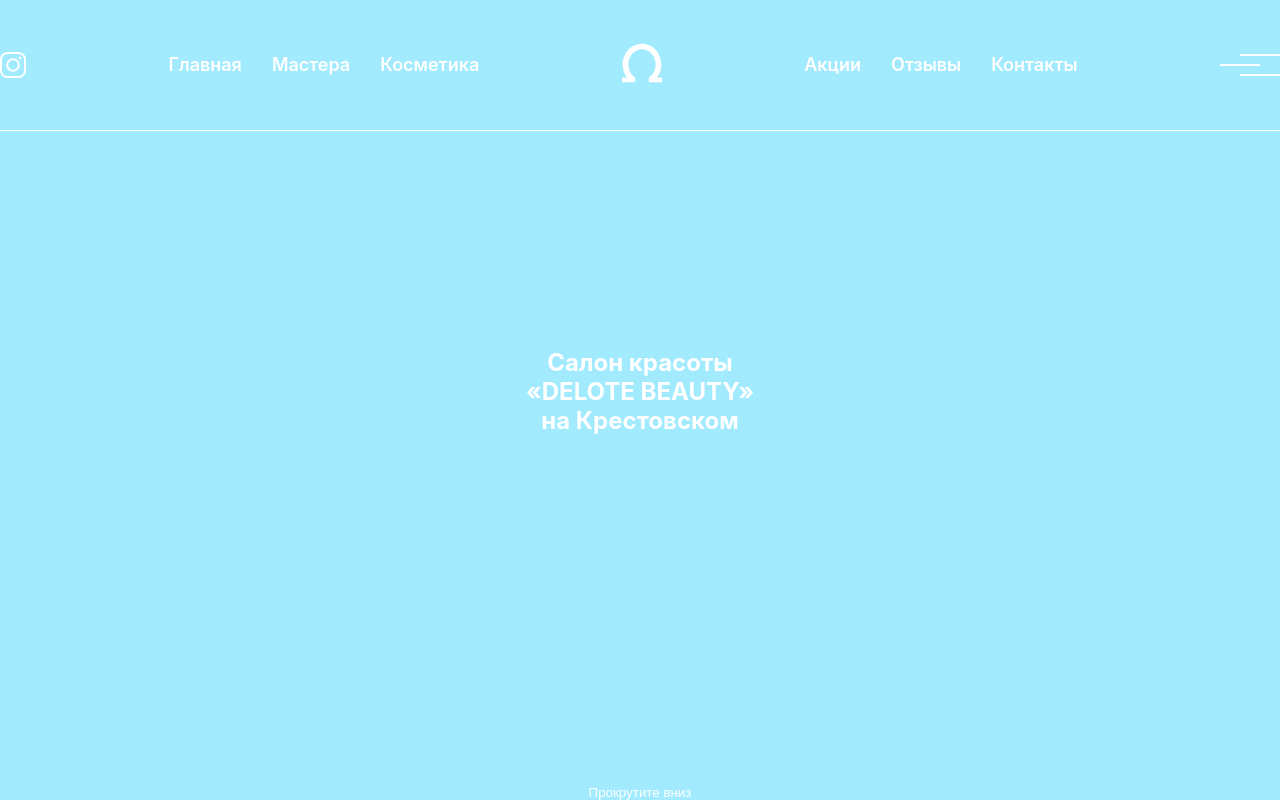
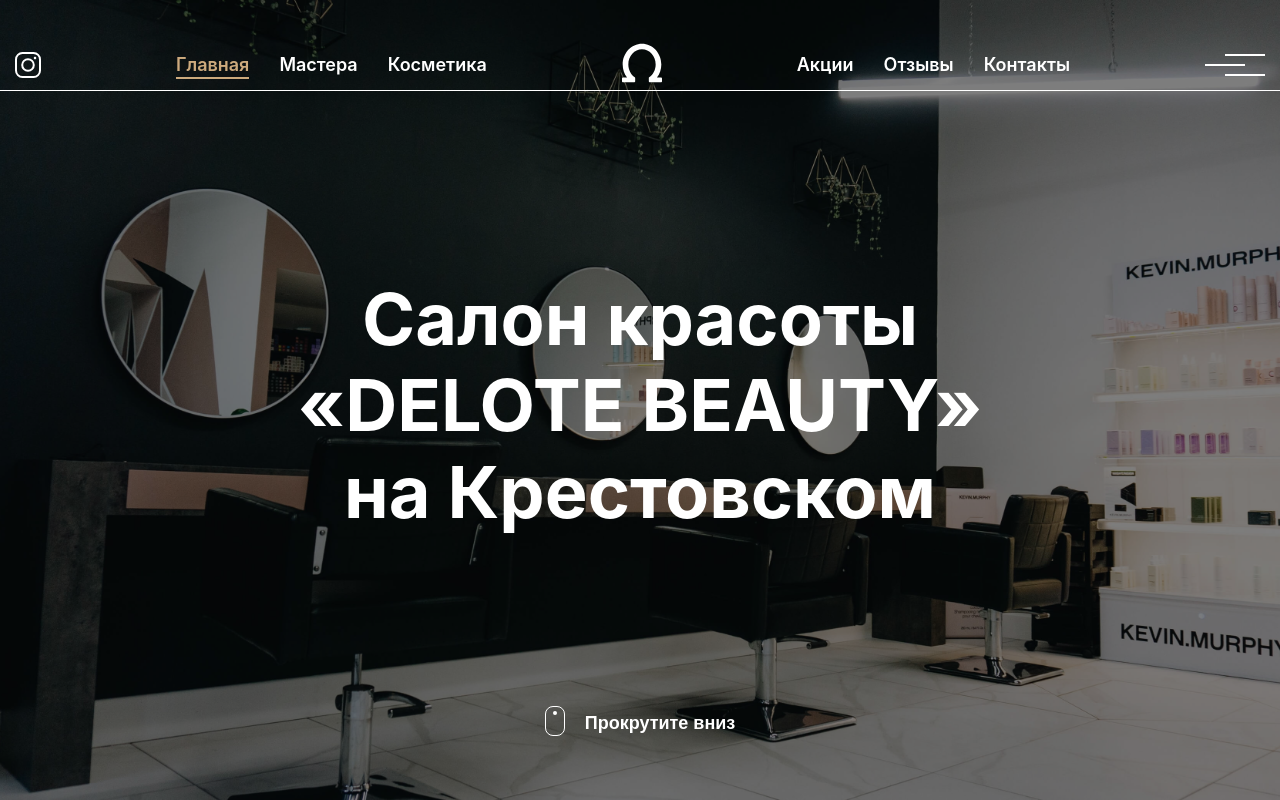
Before and after one commit to Anton-Osip/Delote-Beauty, a React app: page /home in a window 1280 px wide. Shown: the top 800 px of the page. Built offline with nearby package versions, Linux system fonts and the light colour scheme.

Commit message:
feat: add styles for Main section

```diff
--- a/src/components/logo/Logo.tsx
+++ b/src/components/logo/Logo.tsx
@@ -1,9 +1,10 @@
+import { NavLink } from 'react-router-dom'
 import { Icon } from '../icon/Icon'
 
 export function Logo() {
 	return (
-		<a href=''>
+		<NavLink to='/home'>
 			<Icon idIcon='logoIcon' width='40' height='40' viewBox='0 0 40 40' />
-		</a>
+		</NavLink>
 	)
 }
--- a/src/components/menu/Menu.tsx
+++ b/src/components/menu/Menu.tsx
@@ -1,6 +1,7 @@
 import { NavLink } from 'react-router-dom'
 import styled from 'styled-components'
 import { INavItem } from '../../layout/header/Header'
+import { theme } from '../../styles/Theme'
 interface IMenuProps {
 	navItems: INavItem[]
 }
@@ -29,4 +30,18 @@
 		font-weight: 600;
 		line-height: 130%;
 	}
+	a.active {
+		color: ${theme.colors.borderColor};
+		position: relative;
+		&:after {
+			content: '';
+			display: inline-block;
+			position: absolute;
+			bottom: -4px;
+			left: 0;
+			right: 0;
+			height: 2px;
+			background-color: ${theme.colors.borderColor};
+		}
+	}
 `
--- a/src/layout/header/Header.tsx
+++ b/src/layout/header/Header.tsx
@@ -50,8 +50,9 @@
 	top: 0;
 	left: 0;
 	right: 0;
+	z-index: 5;
 	${Container} {
 		border-bottom: 1px solid ${theme.colors.font};
-		padding: 40px 0;
+		padding: 40px 15px 0 15px;
 	}
 `
--- a/src/layout/sections/main/Main.tsx
+++ b/src/layout/sections/main/Main.tsx
@@ -1,4 +1,6 @@
 import styled from 'styled-components'
+import image from '../../../assets/images/baner2x.jpg'
+import { theme } from '../../../styles/Theme'
 
 export function Main() {
 	return (
@@ -13,19 +15,54 @@
 	)
 }
 
-const StyledMain = styled.section`
-	background-color: #a2ebff;
+const StyledMain = styled.div`
+	background: rgba(0, 0, 0, 0.5) url(${image}) no-repeat center / cover;
+	padding: 100px 0 5%;
 	min-height: 100vh;
 	display: flex;
 	flex-direction: column;
 	align-items: center;
 	justify-content: center;
+	position: relative;
+	background-blend-mode: multiply;
 `
 const MainTitle = styled.h1`
 	text-align: center;
 	flex-grow: 2;
 	display: flex;
 	align-items: center;
+	font-size: 72px;
+	font-weight: 700;
+	line-height: 120%;
 `
 
-const ScrollDown = styled.button``
+const ScrollDown = styled.button`
+	display: inline-block;
+	padding-left: 40px;
+	position: relative;
+	font-size: 18px;
+	font-weight: 700;
+	line-height: 140%;
+	&:after {
+		content: '';
+		position: absolute;
+		top: -5px;
+		left: 0;
+		display: inline-block;
+		width: 20px;
+		height: 30px;
+		border: 1px solid ${theme.colors.font};
+		border-radius: 8px;
+	}
+	&::before {
+		content: '';
+		position: absolute;
+		top: 0px;
+		left: 8px;
+		display: inline-block;
+		width: 4px;
+		height: 4px;
+		border-radius: 50%;
+		background-color: ${theme.colors.font};
+	}
+`
```
